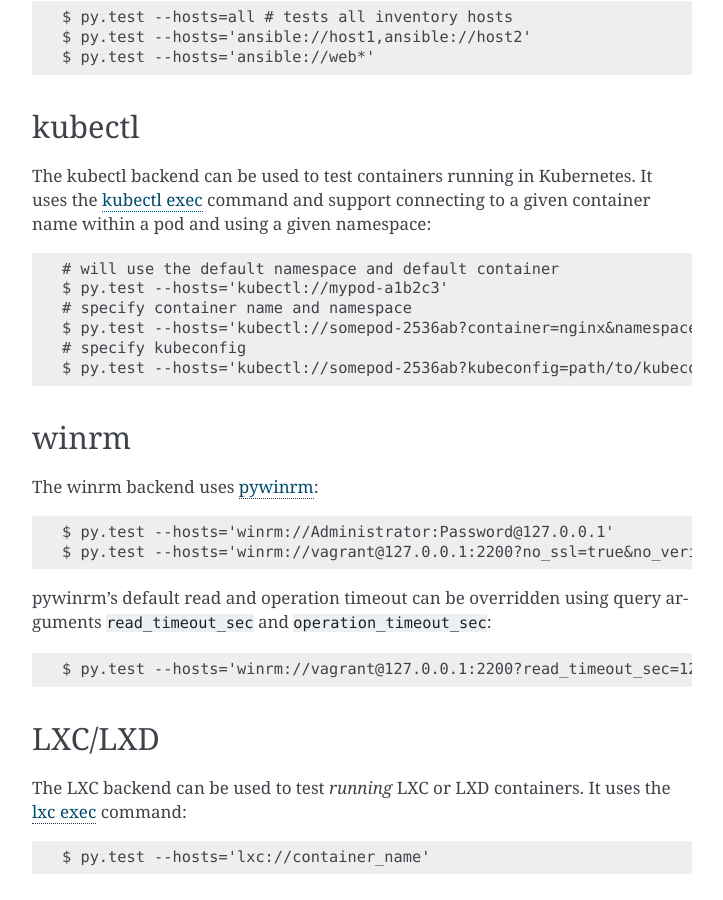
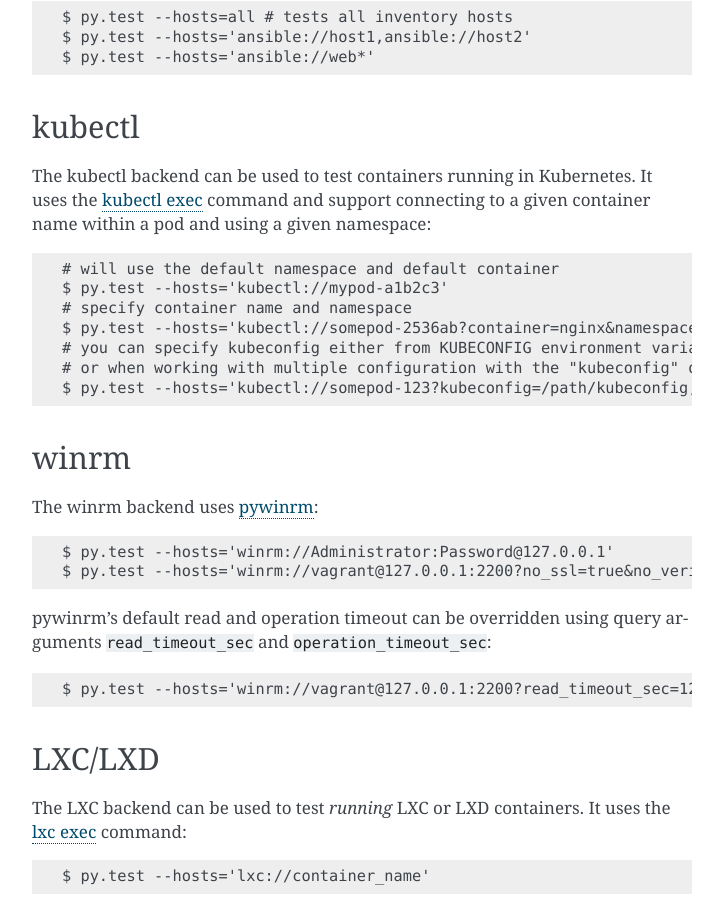
Before and after one commit to pytest-dev/pytest-testinfra, a Sphinx documentation site: the page built from doc/source/backends.rst, in a window 1280 px wide and 900 px high, scrolled down 1630 px. Shown: the whole window, without its empty margins (388-1111 px from the left). Built offline with Sphinx 7.4.7, drawn with Linux system fonts in a browser that asks for light colours; comment, search, counter and statistics services are not loaded.

Commit message:
explain KUBECONFIG vs kubeconfig option

```diff
--- a/doc/source/backends.rst
+++ b/doc/source/backends.rst
@@ -93,8 +93,9 @@
     $ py.test --hosts='kubectl://mypod-a1b2c3'
     # specify container name and namespace
     $ py.test --hosts='kubectl://somepod-2536ab?container=nginx&namespace=web'
-    # specify kubeconfig
-    $ py.test --hosts='kubectl://somepod-2536ab?kubeconfig=path/to/kubeconfig'
+    # you can specify kubeconfig either from KUBECONFIG environment variable
+    # or when working with multiple configuration with the "kubeconfig" option
+    $ py.test --hosts='kubectl://somepod-123?kubeconfig=/path/kubeconfig,kubectl://otherpod-123?kubeconfig=/other/kubeconfig'
 
 winrm
 ~~~~~
```
